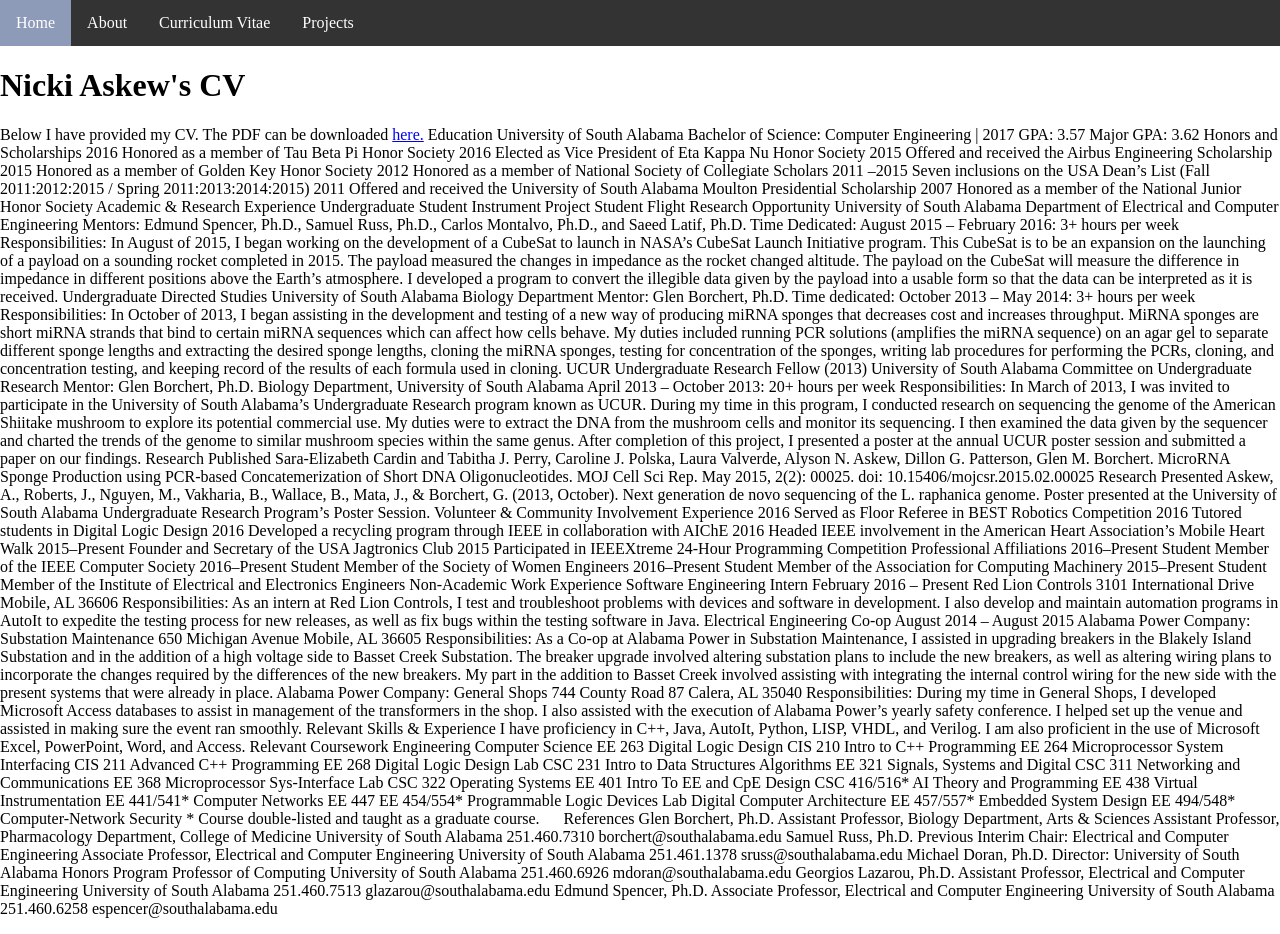
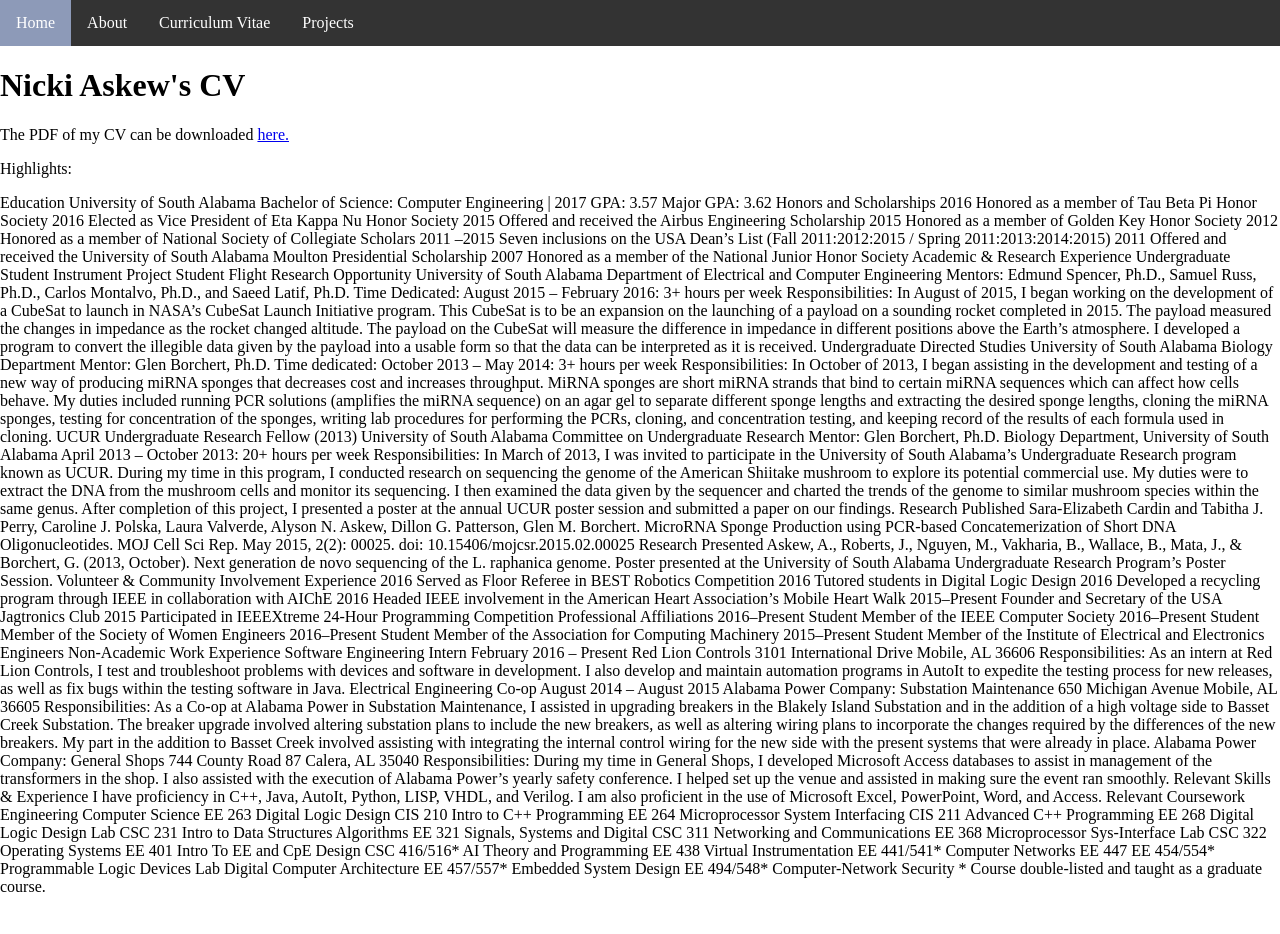
Before and after one commit to anaskew29/anaskew29.github.io, a Jekyll site: the page built from cv/index.html, in a window 1280 px wide. Built offline with Jekyll 4.4.1, drawn with Linux system fonts in a browser that asks for light colours; after the commit the page ends 912 px from its top, so only the background shows below that; some of the changed lines change nothing that is shown.

Commit message:
Update index.html

```diff
--- a/cv/index.html
+++ b/cv/index.html
@@ -5,8 +5,10 @@ title: Nicki Askew's CV
 <h1> {{ page.title }} </h1>
 <p class="cv">
 
-Below I have provided my CV. The PDF can be downloaded <a href="/download/Alyson Askew CV November 2016.pdf">here.</a>
+<p>The PDF of my CV can be downloaded <a href="/download/Alyson Askew CV November 2016.pdf">here.</a></p>
 
+<p>Highlights:</p>
+<p>
 Education
 University of South Alabama
 		Bachelor of Science: Computer Engineering | 2017
@@ -106,38 +108,4 @@ Digital Computer Architecture
 EE 457/557*	Embedded System Design
 EE 494/548*	Computer-Network Security
 * Course double-listed and taught as a graduate course.
-
-References
-
-Glen Borchert, Ph.D.
-Assistant Professor, Biology Department, Arts & Sciences
-Assistant Professor, Pharmacology Department, College of Medicine
-University of South Alabama
-251.460.7310
-borchert@southalabama.edu
-
-Samuel Russ, Ph.D.
-Previous Interim Chair: Electrical and Computer Engineering
-Associate Professor, Electrical and Computer Engineering
-University of South Alabama
-251.461.1378
-sruss@southalabama.edu
-
-Michael Doran, Ph.D.
-Director: University of South Alabama Honors Program
-Professor of Computing
-University of South Alabama
-251.460.6926
-mdoran@southalabama.edu
-
-Georgios Lazarou, Ph.D.
-Assistant Professor, Electrical and Computer Engineering
-University of South Alabama
-251.460.7513
-glazarou@southalabama.edu
-
-Edmund Spencer, Ph.D.
-Associate Professor, Electrical and Computer Engineering
-University of South Alabama
-251.460.6258
-espencer@southalabama.edu
+</p>
```
